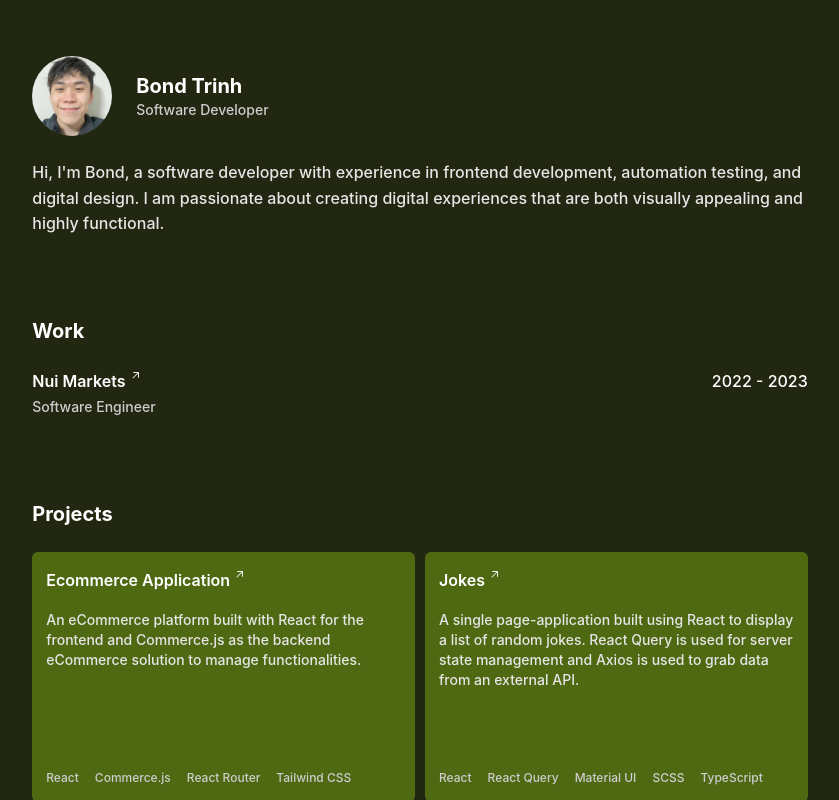
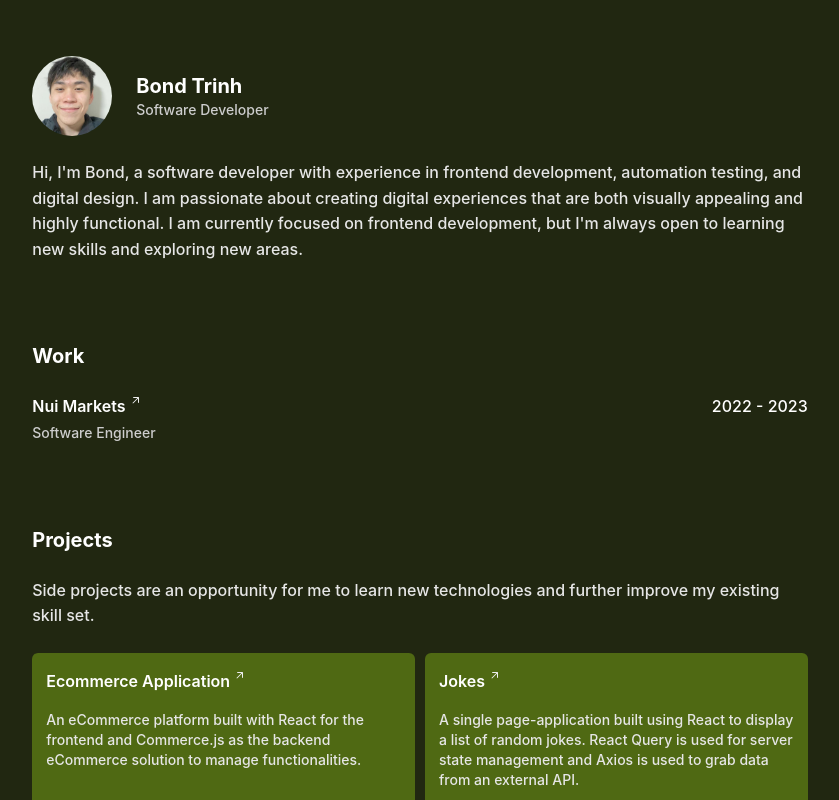
Before and after one commit to trinhbond/personal-portfolio, a React (Create React App) app: page / in a window 1280 px wide. Shown: the top 800 px of the page, without its empty margins (220-1059 px from the left). Built offline with nearby package versions, Linux system fonts and the light colour scheme.

Commit message:
More content

```diff
--- a/src/pages/Home.tsx
+++ b/src/pages/Home.tsx
@@ -32,7 +32,9 @@ export default function Home(): JSX.Element {
             Hi, I'm Bond, a software developer with experience in frontend
             development, automation testing, and digital design. I am passionate
             about creating digital experiences that are both visually appealing
-            and highly functional.
+            and highly functional. I am currently focused on frontend
+            development, but I'm always open to learning new skills and
+            exploring new areas.
           </p>
         </div>
       </Section>
@@ -55,6 +57,10 @@ export default function Home(): JSX.Element {
 
       <Section>
         <h2 className="font-bold text-xl">Projects</h2>
+        <p className="text-gray-light">
+          Side projects are an opportunity for me to learn new technologies and
+          further improve my existing skill set.
+        </p>
         <div className="grid grid-cols-2 max-[768px]:grid-cols-1 gap-2.5">
           {projects.map((project) => (
             <Project {...project} />
```
